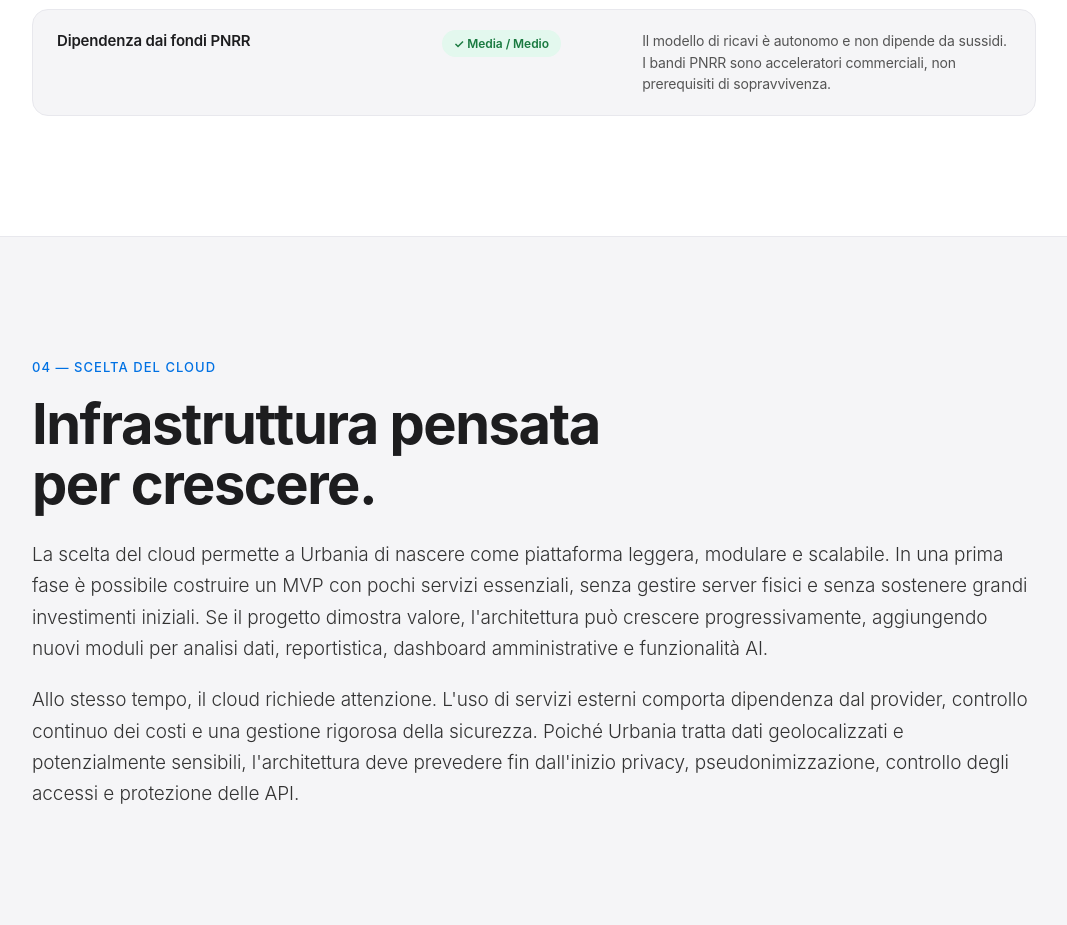
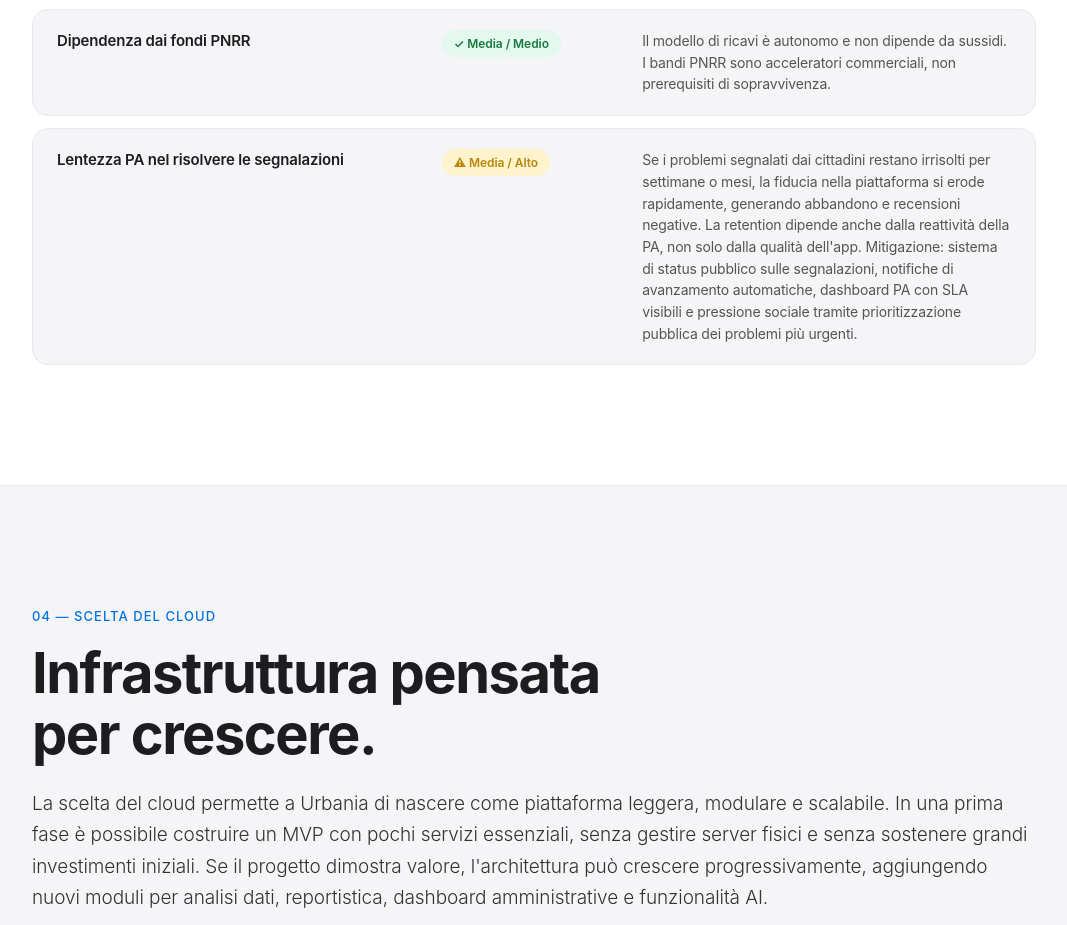
Before and after one commit to federico-chisesi/Urbania, a plain HTML site: page index.html in a window 1280 px wide. Shown: the part 10783-11708 px from the top of the page, without its empty margins (106-1173 px from the left). Drawn offline with nearby package versions, Linux system fonts and the light colour scheme.

Commit message:
Update index.html

```diff
--- a/index.html
+++ b/index.html
@@ -2640,6 +2640,11 @@
           <div><span class="bm-risk-badge badge-low">✓ Media / Medio</span></div>
           <div class="bm-risk-mit">Il modello di ricavi è autonomo e non dipende da sussidi. I bandi PNRR sono acceleratori commerciali, non prerequisiti di sopravvivenza.</div>
         </div>
+        <div class="bm-risk-row">
+          <div class="bm-risk-name">Lentezza PA nel risolvere le segnalazioni</div>
+          <div><span class="bm-risk-badge badge-mid">⚠ Media / Alto</span></div>
+          <div class="bm-risk-mit">Se i problemi segnalati dai cittadini restano irrisolti per settimane o mesi, la fiducia nella piattaforma si erode rapidamente, generando abbandono e recensioni negative. La retention dipende anche dalla reattività della PA, non solo dalla qualità dell'app. Mitigazione: sistema di status pubblico sulle segnalazioni, notifiche di avanzamento automatiche, dashboard PA con SLA visibili e pressione sociale tramite prioritizzazione pubblica dei problemi più urgenti.</div>
+        </div>
       </div>
     </div>
 
```
